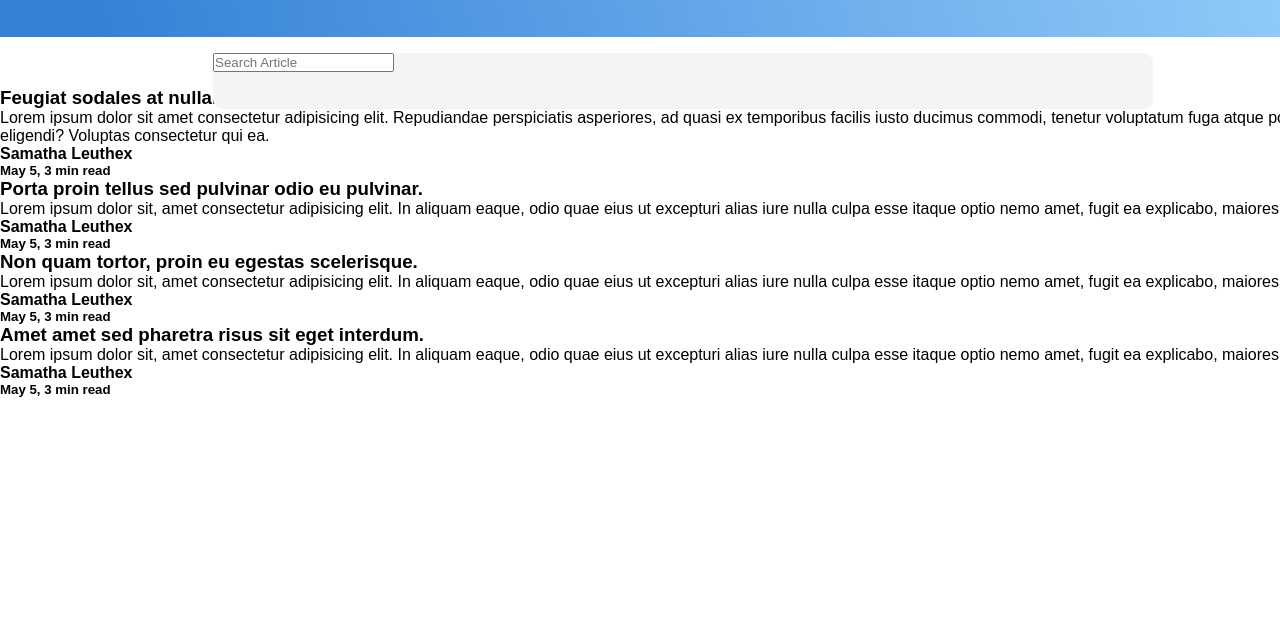
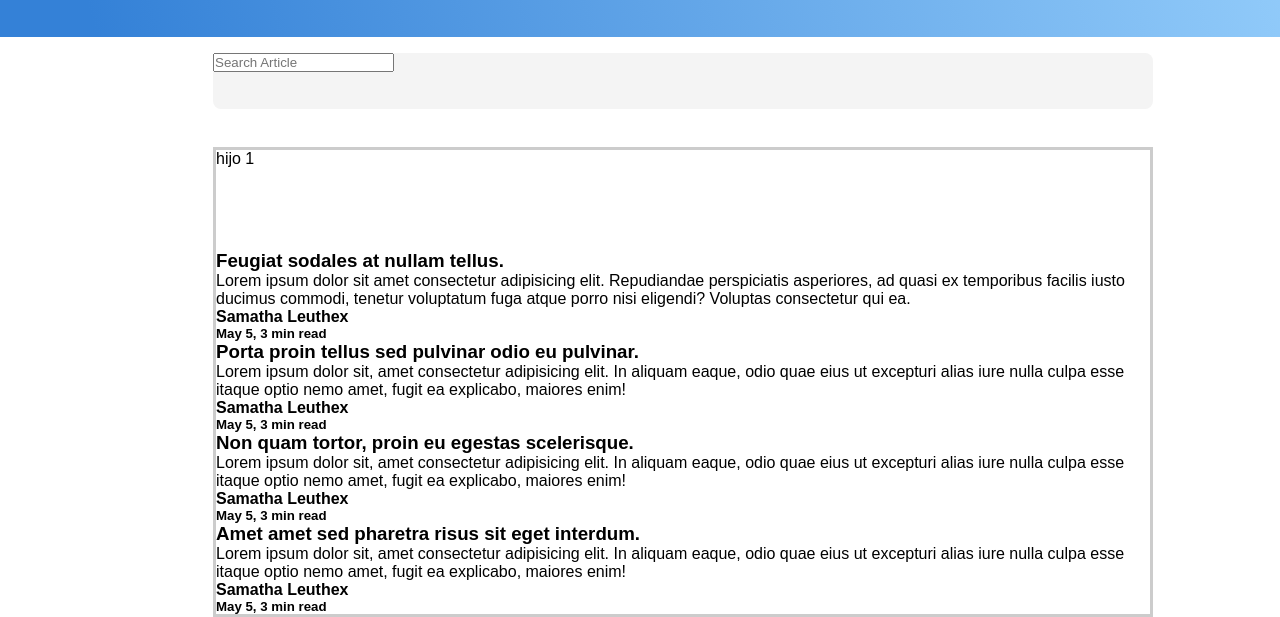
Before and after one commit to Joseh3/hackaton5, a plain HTML site: page index.html in a window 1280 px wide. Shown: the part 253-870 px from the top of the page. Before the commit the page ends 800 px from the top, so only its background shows below. Drawn offline with Linux system fonts and the light colour scheme.

Commit message:
actualizando

```diff
--- a/index.html
+++ b/index.html
@@ -33,6 +33,9 @@
             <i class="fa fa-search"></i>
          </div>
         </div>
+        <br>
+        <div class="container-1">
+        <div class="child">hijo 1</div>
 
         <h3> Feugiat sodales at nullam tellus.</h3>
         <p>Lorem ipsum dolor sit amet consectetur adipisicing elit. Repudiandae perspiciatis asperiores, ad quasi ex temporibus facilis iusto ducimus commodi, tenetur voluptatum fuga atque porro nisi eligendi? Voluptas consectetur qui ea.</p>
@@ -50,7 +53,7 @@
         <p>Lorem ipsum dolor sit, amet consectetur adipisicing elit. In aliquam eaque, odio quae eius ut excepturi alias iure nulla culpa esse itaque optio nemo amet, fugit ea explicabo, maiores enim!</p>
         <h4>Samatha Leuthex</h4>
         <h5>May 5, 3 min read</h5>
-
+    </div>
     </header>
     <Nav>
         <ul>
--- a/styles/main.css
+++ b/styles/main.css
@@ -1,3 +1,9 @@
+*,
+*::before,
+*::after{
+    box-sizing: border-box;
+}
+
 *{
     margin: 0;
     padding: 0;
@@ -6,7 +12,7 @@
 }
 body{
     font-family: Arial, Helvetica, sans-serif;
-    background: url(Fondo.png)no-repeat;
+    /*background: url(Fondo.png)no-repeat;*/
     background-size: cover;
 
  }
@@ -117,6 +123,16 @@ color: #FFFFFF;
     top: 236px;
 
     background: #F4F4F4;
-    border-radius: 10px;
+    border-radius: 8px;
 
 }
+.container-1{
+
+position: absolute;
+width: 940px;
+height: 470px;
+left: 213px;
+top: 330px;
+border: 3px solid rgba(0, 0, 0, 0.2);
+
+}
```
